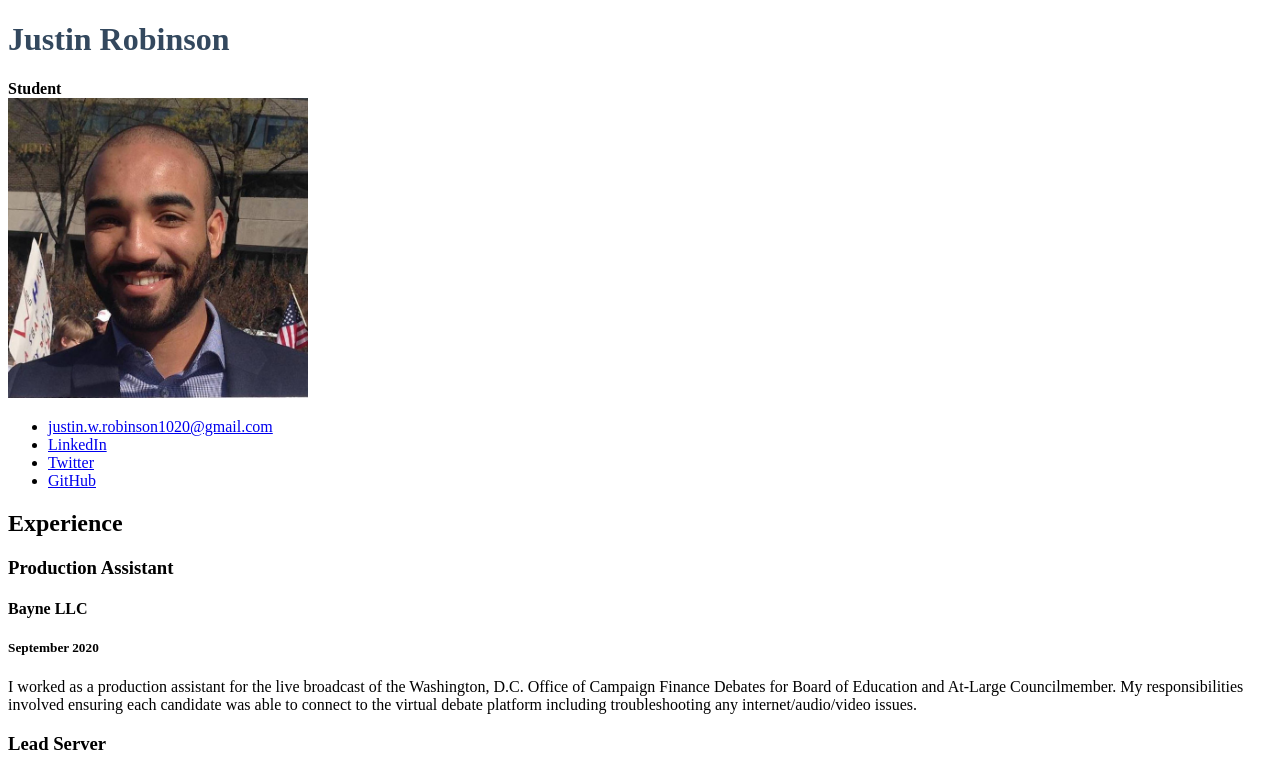
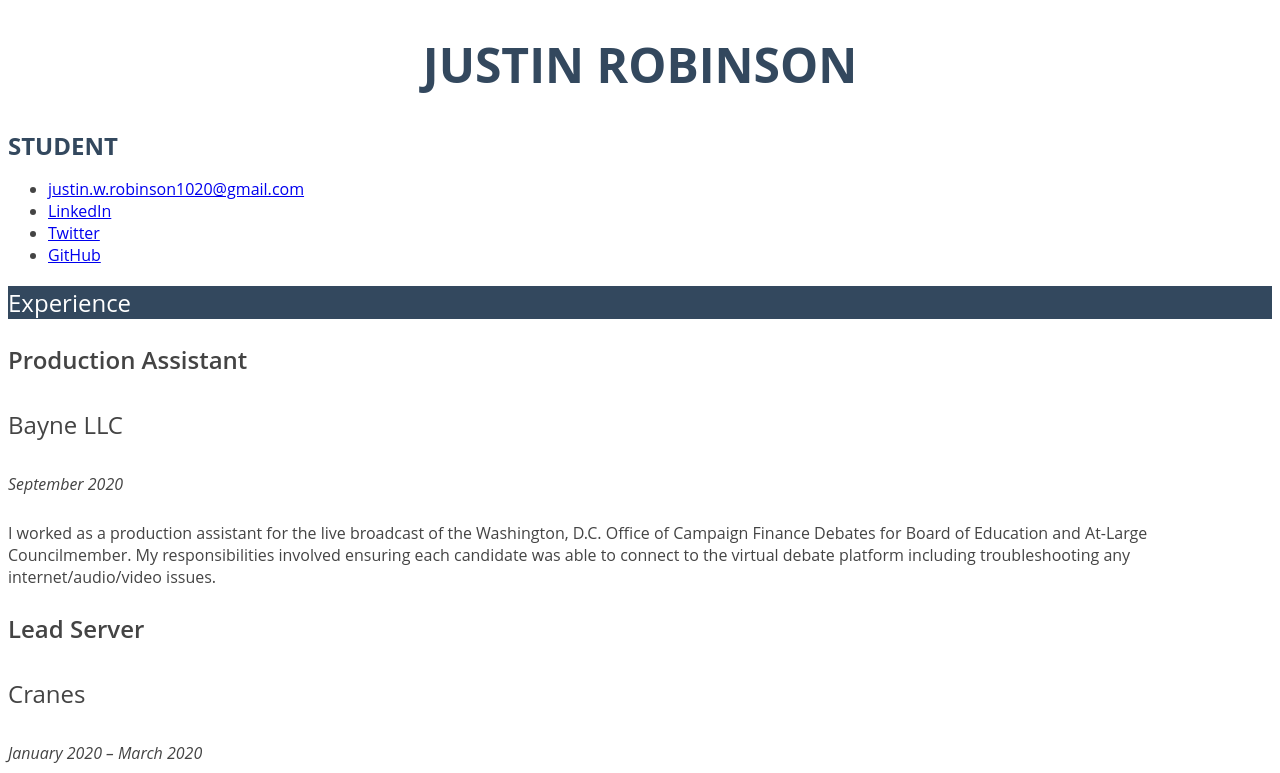
Before and after one commit to justinrobinson1020/Justin-Robinson-JOUR352, a plain HTML site: page resume/index.html in a window 1280 px wide. Shown: the top 773 px of the page. Drawn offline with Linux system fonts and the light colour scheme.

Commit message:
Add styles

```diff
--- a/resume/index.html
+++ b/resume/index.html
@@ -5,12 +5,8 @@
     <title>
         Justin Robinson Resume
     </title>
-    <style>
-        h1 {
-            size: 36px;
-            color: #33485e;
-        }
-    </style>
+
+    <link rel="stylesheet" href="style.css">
 </head>
 
 <body>
@@ -20,9 +16,9 @@
     <strong>Student</strong>
 
     <br>
-
+    <!-- Headshot commented out
     <img src="./headshot-cropped.jpg" width="300px" />
-
+    -->
     <ul>
         <li><a
                 href="mailto:justin.w.robinson1020@gmail.com">justin.w.robinson1020@gmail.com</a>
--- /dev/null
+++ b/resume/style.css
@@ -0,0 +1,46 @@
+body {
+    color: #444;
+    font-family: 'Open Sans', Arial, sans-serif;
+    font-size: 1em;
+    font-weight: 400;
+}
+
+h1 {
+    color: #33485e;
+    font-size: 3em;
+    text-align: center;
+    text-transform: uppercase;
+}
+
+h2 {
+    background-color: #33485e;
+    color: white;
+    font-size: 1.5em;
+    font-weight: 400;
+}
+
+h3 {
+    font-size: 1.5em;
+    font-weight: 600;
+}
+
+h4 {
+    font-size: 1.5em;
+    font-weight: 400;
+}
+
+h5 {
+    font-size: 1em;
+    font-weight: 400;
+    font-style: italic;
+}
+
+li {
+    font-size: 1em;
+}
+
+strong {
+    color: #33485e;
+    font-size: 1.5em;
+    text-transform: uppercase;
+}
```
Also changed, not shown: 1 other file.
